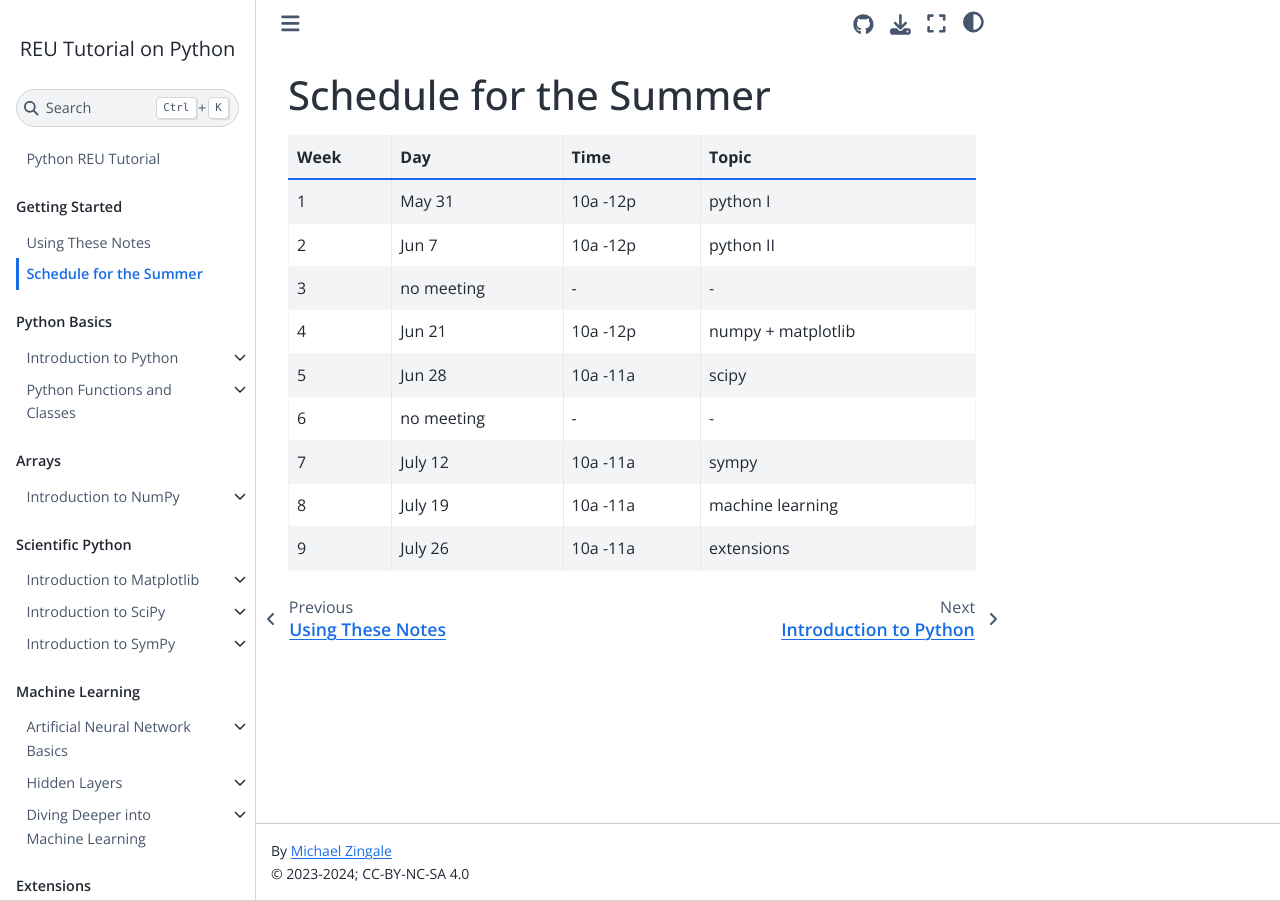
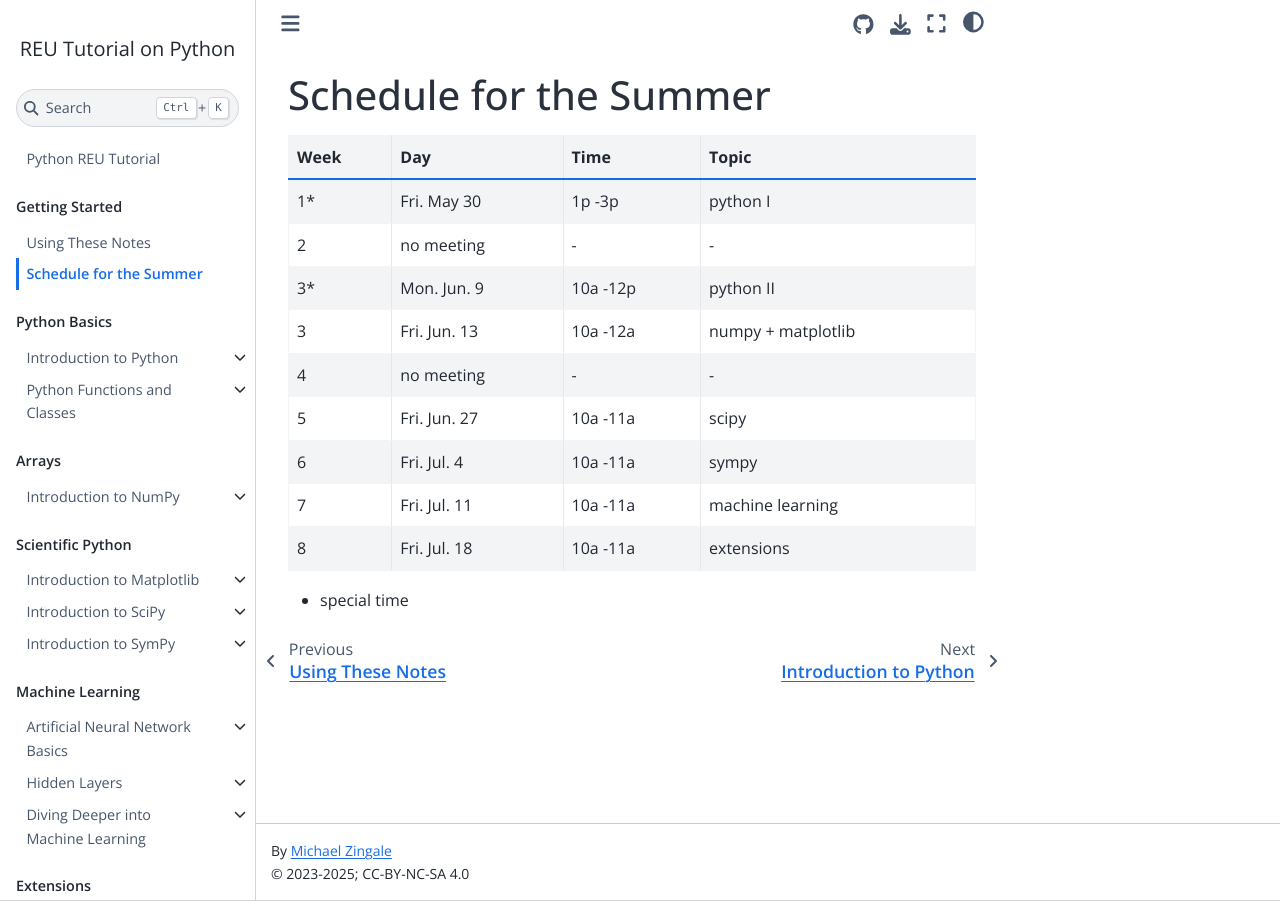
Before and after one commit to sbu-phy-ast-reu/reu-python-tutorial, a Jupyter Book: the page built from content/schedule.md, in a window 1280 px wide. Built offline with Jupyter Book 1.0.4 settings and Sphinx 7.4.7 and the Sphinx Book theme 1.1.4, drawn with Linux system fonts in a browser that asks for light colours; pages that are not in the unit, such as notebooks, are missing from menus.

Commit message:
update dates

```diff
--- a/content/_config.yml
+++ b/content/_config.yml
@@ -4,7 +4,7 @@
 title: REU Tutorial on Python
 author: <a href="https://zingale.github.io">Michael Zingale</a>
 #logo: logo.png
-copyright: "2024"
+copyright: "2025"
 
 # Force re-execution of notebooks on each build.
 # See https://jupyterbook.org/content/execute.html
@@ -30,7 +30,7 @@ html:
   use_repository_button: true
   extra_footer: |
     <p>
-    &copy; 2023-2024; CC-BY-NC-SA 4.0
+    &copy; 2023-2025; CC-BY-NC-SA 4.0
     <p>
 
 sphinx:
--- a/content/schedule.md
+++ b/content/schedule.md
@@ -2,12 +2,14 @@
 
  Week |       Day    |       Time |        Topic
 ------|--------------|------------|----------------
-1     |  May 31      | 10a -12p   |  python I
-2     |  Jun 7       | 10a -12p   |  python II
-3     |  no meeting  |  -         |   -
-4     |  Jun 21      | 10a -12p   |  numpy + matplotlib
-5     |  Jun 28      | 10a -11a   |  scipy
-6     |  no meeting  |  -         |   -
-7     |  July 12     | 10a -11a   |  sympy
-8     |  July 19     | 10a -11a   |  machine learning
-9     |  July 26     | 10a -11a   |  extensions
+1*    | Fri. May 30  | 1p -3p     |  python I
+2     |  no meeting  |   -        |   -
+3*    | Mon. Jun. 9  | 10a -12p   |  python II
+3     | Fri. Jun. 13 | 10a -12a   |  numpy + matplotlib
+4     |  no meeting  |   -        |   -
+5     | Fri. Jun. 27 | 10a -11a   |  scipy
+6     | Fri. Jul. 4  | 10a -11a   |  sympy
+7     | Fri. Jul. 11 | 10a -11a   |  machine learning
+8     | Fri. Jul. 18 | 10a -11a   |  extensions
+
+* special time
```
Also changed, not shown: content/Introduction.md (+1 -1 lines).
